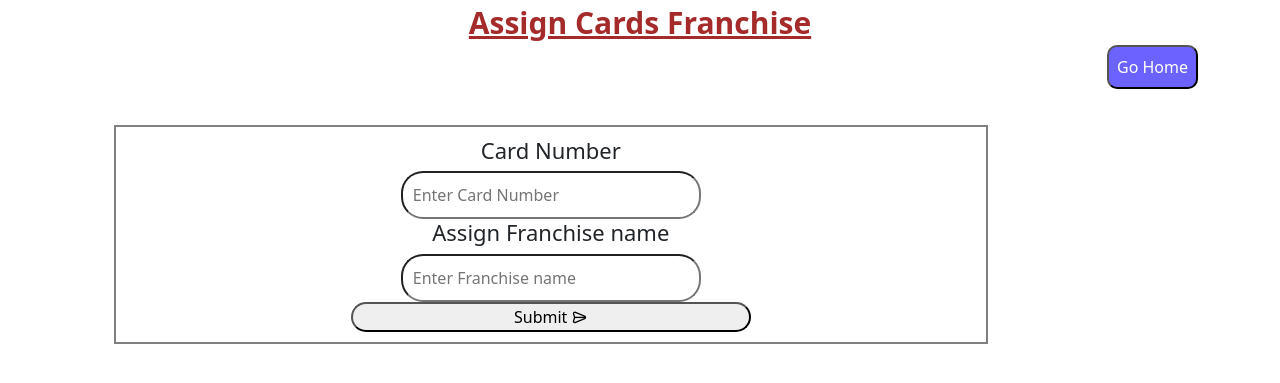
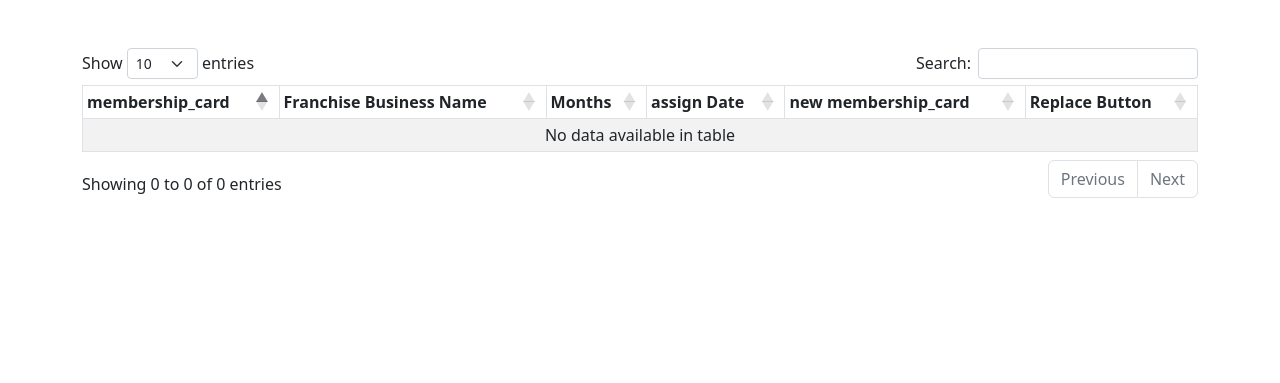
Before and after one commit to A-Yaduvanshi/Dealpe, a PHP site: page /D/remove_membership_card.php in a window 1280 px wide. Shown: the top 383 px of the page. Run offline with PHP 8.4, Linux system fonts and the light colour scheme; data that the repository does not hold is empty; some libraries are stand-ins or nearby versions.

Commit message:
last update

```diff
--- a/admin/remove_membership_card.php
+++ b/admin/remove_membership_card.php
@@ -1,6 +1,6 @@
  <?php
     include "../api/connection.php";
-    $sql = "SELECT * FROM `membership_card` WHERE `assign_name` != '' ";
+    $sql = "SELECT * FROM `membership_card` WHERE `assign_name` != ''  ";
     $query = mysqli_query($conn, $sql);
     // $row = mysqli_fetch_assoc($query);
     $sql_2 = "SELECT * FROM `franchisesignup`";
@@ -8,86 +8,63 @@
     ?>
  <!DOCTYPE html>
  <html lang="en">
-
  <head>
      <meta charset="UTF-8">
      <meta http-equiv="X-UA-Compatible" content="IE=edge">
      <meta name="viewport" content="width=device-width, initial-scale=1.0">
-     <link href="https://cdn.jsdelivr.net/npm/bootstrap@5.0.2/dist/css/bootstrap.min.css" rel="stylesheet" integrity="sha384-EVSTQN3/azprG1Anm3QDgpJLIm9Nao0Yz1ztcQTwFspd3yD65VohhpuuCOmLASjC" crossorigin="anonymous">
+     <!-- <link href="https://cdn.jsdelivr.net/npm/bootstrap@5.0.2/dist/css/bootstrap.min.css" rel="stylesheet" integrity="sha384-EVSTQN3/azprG1Anm3QDgpJLIm9Nao0Yz1ztcQTwFspd3yD65VohhpuuCOmLASjC" crossorigin="anonymous"> -->
      <!----======== CSS ======== -->
-     <link rel="stylesheet" href="style.css">
-     <script type="text/javascript" src="./script/script.js"></script>
-     <title>Assign Card Franchise</title>
-     <!----===== Iconscout CSS ===== -->
-     <link rel="stylesheet" href="https://unicons.iconscout.com/release/v4.0.0/css/line.css">
-     <!--<title>Responsive Regisration Form </title>-->
+     <!-- <link rel="stylesheet" href="style.css"> -->
+  <script src="https://code.jquery.com/jquery-3.5.1.js"></script>
+  <script src="https://cdn.datatables.net/1.12.1/js/jquery.dataTables.min.js"></script>
+  <script src="https://cdn.datatables.net/1.12.1/js/dataTables.bootstrap5.min.js"></script>
+  <link rel="stylesheet" href="https://cdnjs.cloudflare.com/ajax/libs/twitter-bootstrap/5.2.0/css/bootstrap.min.css">
+  <link rel="stylesheet" href="https://cdn.datatables.net/1.12.1/css/dataTables.bootstrap5.min.css">
  </head>
  <style>
      /* ===== Google Font Import - Poppins ===== */
      @import url('https://fonts.googleapis.com/css2?family=Poppins:wght@200;300;400;500;600&display=swap');
  </style>
-
+<script>
+    $(document).ready(function () {
+  $('#dtBasicExample').DataTable();
+  $('.dataTables_length').addClass('bs-select');
+});
+</script>
  <body>
-     <div class="container">
-         <header style="font-weight: bold; text-align:center;color:brown;font-size: 30px;text-decoration: underline;">Assign Cards Franchise</header>
-         <!-- <img   src="man.jpg" class="rounded float-end" style="height: 200px;width:200px;padding: ;" alt="..."> -->
-         <!-- <img style="height: 200px;width:200px; margin-top: 10px; "src="man.jpg"> -->
-         <a href="../admin/dashboard.php"> <button style="background-color: #6c63ff;color:white;float: right;padding:8px; border-radius: 10px; margin-bottom:10px">Go Home</button></a>
-         <div class="container" style="margin-top:60px;">
-             <div class="row">
-                 <!-- <div class="col-sm-4 border" style="padding: 20px;text-align:center;">
-                     <h5> Franchise membership card</h5>
-                    <input id="mobile" onchange="selectbrand()" style="width: 200px;padding:10px; border-radius: 25px;" list="list1" placeholder="Card No">
-                     <select id="mobile" onchange="selectbrand()">
-                         <?php while ($row = mysqli_fetch_assoc($membership_card)) { ?>
-                             <option><?php echo $row['assign_name'] ?></option>
-                         <?php } ?>
-                     </select>
-                 </div>
-                 <div class="col-sm-8 border" style="padding: 20px;text-align:center;">
-                     <div class="container pd-x-0">
-                         <div data-label="Stock Details" class="df-example demo-table mg-t-25">
-                             <table class="table tx-13" id="example1">
+<div class="container mt-5">
+<table id="dtBasicExample" class="table table-striped table-bordered table-sm" cellspacing="0" width="100%">
   <thead>
-                                     <tr>
-                                         <th>S. No.</th>
-                                         <th>Business_Name</th>
-                                         <th>owner_name</th>
+    <tr >
+      <th class="th-sm">membership_card
+      </th>
+      <th class="th-sm">Franchise Business Name
+      </th>
+      <th class="th-sm">Months
+      </th>
+      <th class="th-sm">assign Date
+      </th>
+      <th class="th-sm">new membership_card</th>
+      <th class="th-sm">Replace Button</th>
     </tr>
   </thead>
-                                 <tbody id="ans">
-
+  <tbody>
+  <?php
+while ($row=mysqli_fetch_assoc($query)) {?>
+    <tr>
+    <td><?php echo $row['membership_card'] ?></td>
+    <td><?php echo $row['assign_name'] ?></td>
+    <td><?php echo $row['validity_date'] ?></td>
+    <td><?php echo $row['assign_date'] ?></td>
+<td><input placeholder="enter value" name="replace"></td>
+<td><a href="./removeCard.php?id=<?php echo $res[0];?>">
+<button class="btn btn-block bg-danger text-white">replace</button>
+</a></td>
+</tr>
+<?php }
+  ?>
   </tbody>
 </table>
 </div>
-                     </div>
-                 </div> -->
-                 <form action="removeCard.php" method="get" enctype="multipart/form-data">
-                     <div class="form first" style="text-align: center;margin:20px;border:2px solid #808080;width:80%;padding:10px;justify-items: center;">
-                         <div class="details personal">
-                             <div class="fields">
-                                 <div class="input-fields">
-                                     <h4 style=" font-size:22px;">Card Number</h4>
-                                     <input style="width:300px; padding:10px;border-radius:22px;" type="text" placeholder="Enter Card Number" name="card_num" required>
-                                 </div>
-
-                                 <div class="input-fields">
-                                     <h4 style=" font-size:22px;">Assign Franchise name</h4>
-                                     <input style="width:300px; padding:10px;border-radius:22px;" type="text" placeholder="Enter Franchise name" name="name" required>
-                                 </div>
-                             </div>
-
-
-                             <button class="nextBtn" style="width:400px; border-radius:20px;">
-                                 <span class="btnText">Submit</span>
-                                 <i class="uil uil-navigator"></i>
-                             </button>
-                 </form>
-             </div>
-         </div>
-     </div>
-     <!-- <scr src="script.js"></scr/ipt> -->
-     <script src="https://ajax.googleapis.com/ajax/libs/jquery/3.1.0/jquery.min.js"></script>
 </body>
-
  </html>
```
Also changed, not shown: iindex.html (+58 -30 lines). Lines whose indentation alone changed are shown as unchanged.
